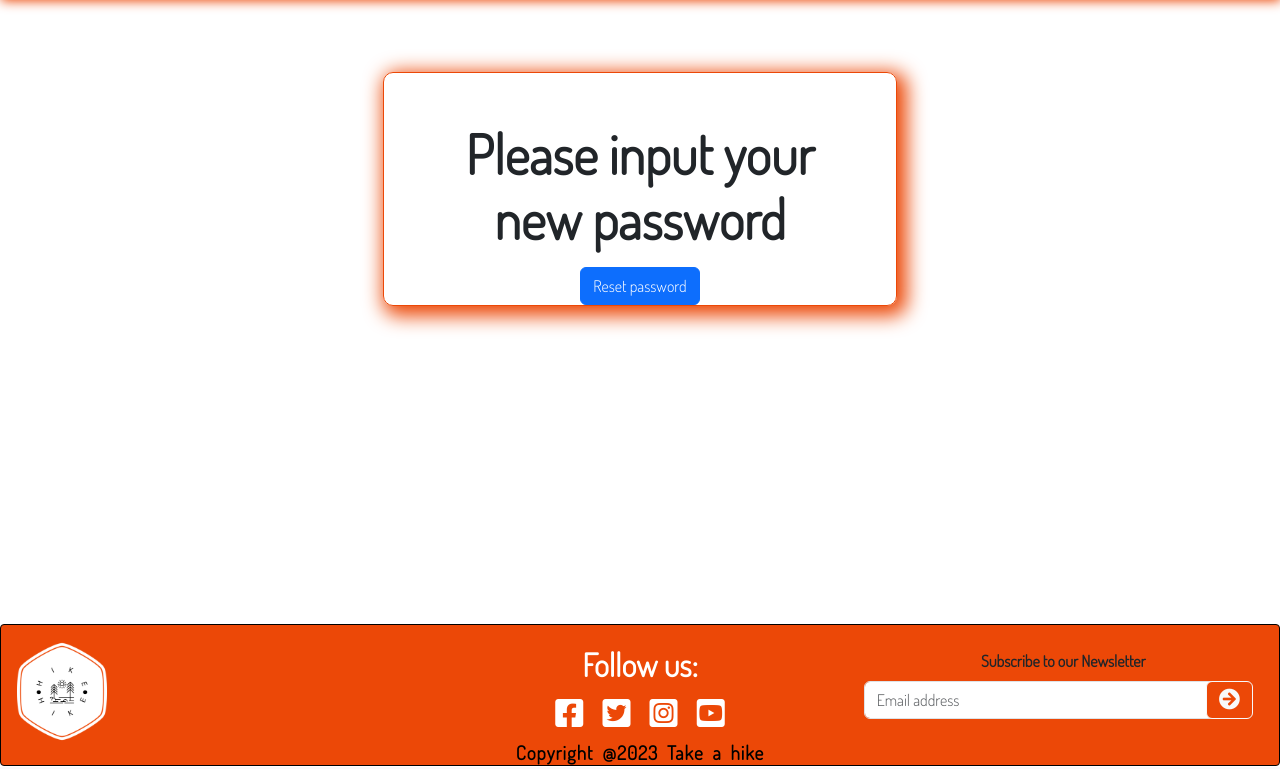
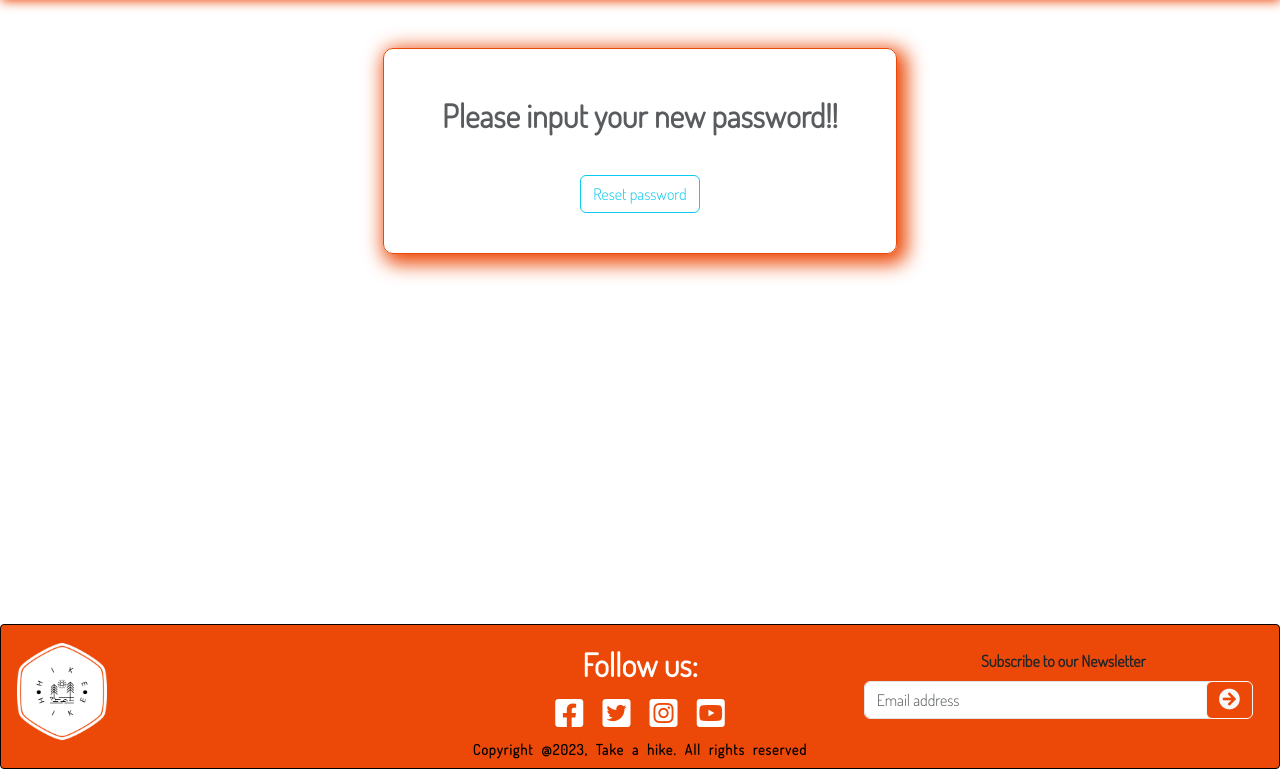
Before and after one commit to tmarkec/take_a_hike, a Django app: page /account/password_reset/1/1 in a window 1280 px wide. Shown: the part 81-850 px from the top of the page. Run offline with Django 3.2, Linux system fonts and the light colour scheme; a user stored in the database is signed in; some libraries are stand-ins or nearby versions.

Commit message:
add style to password change templates, update README.md, bug not uploading profile img

```diff
--- a/blog/forms.py
+++ b/blog/forms.py
@@ -41,7 +41,7 @@ class FormUser(UserCreationForm):
             self.fields[field].help_text = None
 
 
-class ProfileForm(UserChangeForm):
+class UserForm(UserChangeForm):
     """
     Form for updating user profile
     """
@@ -51,7 +51,7 @@ class ProfileForm(UserChangeForm):
         fields = ["username", "first_name", "last_name", "email"]
 
     def __init__(self, *args, **kwargs):
-        super(ProfileForm, self).__init__(*args, **kwargs)
+        super(UserForm, self).__init__(*args, **kwargs)
         for field in ["username", "email", "password"]:
             self.fields[field].help_text = None
 
--- a/static/css/style.css
+++ b/static/css/style.css
@@ -120,8 +120,8 @@ ul {
 --bs-btn-hover-color:rgb(236, 72, 7);
 }
 .copy {
-    margin-bottom: -18px;
-    font-size: 1.2rem;
+    margin-bottom: -8px;
+    font-size: 0.9rem;
     font-weight: 800;
     letter-spacing: 1px;
     word-spacing: 4px;
@@ -152,16 +152,11 @@ ul {
     font-weight: 900;
 }
 
-.me {
-    margin-top: 4rem;
-    padding: 1rem 3rem;
-}
-
 /* ---------------posts page--------------- */
 
 .card {
     background: rgb(210, 85, 8);
-background: linear-gradient(180deg, rgba(255,255,255,1) 0%, rgba(210, 85, 8) 100%);
+    background: linear-gradient(180deg, rgba(255,255,255,1) 0%, rgba(210, 85, 8) 100%);
     border: none;
 }
 
--- a/static/js/script.js
+++ b/static/js/script.js
@@ -56,11 +56,12 @@ class TypeWriter {
 
   // Init App
   function init() {
-    const txtElement = document.querySelector('.move-txt');
-    const words = JSON.parse(txtElement.getAttribute('data-words'));
-    const wait = txtElement.getAttribute('data-wait');
+    const h1Element = document.querySelector('.moving.text');
+    const spanElement = h1Element.querySelector('.move-txt');
+    const words = JSON.parse(spanElement.getAttribute('data-words'));
+    const wait = spanElement.getAttribute('data-wait');
     // Init TypeWriter
-    new TypeWriter(txtElement, words, wait);
+    new TypeWriter(spanElement, words, wait);
   }
 
 
--- a/take_a_hike/settings.py
+++ b/take_a_hike/settings.py
@@ -31,7 +31,7 @@ ACCOUNT_EMAIL_VERIFICATION = "none"
 SECRET_KEY = os.environ.get("SECRET_KEY")
 
 # SECURITY WARNING: don't run with debug turned on in production!
-DEBUG = False
+DEBUG = True
 
 ALLOWED_HOSTS = ["blog-hike.herokuapp.com", "localhost"]
 
--- a/templates/account/password_reset_from_key.html
+++ b/templates/account/password_reset_from_key.html
@@ -4,13 +4,13 @@
 {% block content %}
 <div class="contain forms-view">
   <div class="row justify-content-md-center m-4">
-    <div class="col-md-5 text-center form-box mt-5">
-      <h1 class="lead-text mt-5">Please input your new password</h1>
+    <div class="col-md-5 text-center form-box m-4 p-4">
+      <h1 class="form-text my-4">Please input your new password!!</h1>
 
       <form method="POST">
         {% csrf_token %}
         {{ form|crispy}}
-        <button class="btn btn-primary" type="submit">Reset password</button>
+        <button class="btn btn-outline-info m-3" type="submit">Reset password</button>
       </form>
     </div>
   </div>
--- a/templates/account/password_reset_from_key_done.html
+++ b/templates/account/password_reset_from_key_done.html
@@ -4,10 +4,10 @@
 {% block content %}
 <div class="contain forms-view">
   <div class="row m-4 justify-content-md-center">
-    <div class="col-md-5 text-center form-box mt-5">
-      <h1 class="lead-text mt-5">Password reset completed!</h1>
+    <div class="col-md-5 text-center form-box m-4 p-4">
+      <h1 class="form-text my-4">Password reset completed!</h1>
       <p>Your password has been set!</p>
-      <p>Back to <a href="{% url 'account_login' %}"><strong> login page!</strong></a></p>
+      <p>Back to <a href="{% url 'account_login' %}"><strong class="hover-txt"> login page!</strong></a></p>
     </div>
   </div>
 </div>
--- a/templates/base.html
+++ b/templates/base.html
@@ -126,7 +126,7 @@
         </form>
       </div>
     </div>
-    <p class="text-center text-black copy mt-2">Copyright @2023 Take a hike</p>
+    <p class="text-center text-black copy mt-2">Copyright @2023, Take a hike. All rights reserved</p>
   </footer>
   <!-- javascript -->
   <script src="https://cdn.jsdelivr.net/npm/bootstrap@5.3.0-alpha1/dist/js/bootstrap.bundle.min.js"
--- a/templates/single_post.html
+++ b/templates/single_post.html
@@ -108,7 +108,7 @@
                     <div class="left">
                         <form method="post" action="{% url 'delete_comment' comment.id %}">
                             {% csrf_token %}
-                            <button type="button" class="btn btn--outline-danger btn-sm" data-bs-toggle="modal"
+                            <button type="button" class="btn btn-outline-danger btn-sm" data-bs-toggle="modal"
                                 data-bs-target="#exampleModal">Delete</button>
                             <div class="modal fade" id="exampleModal" tabindex="-1" aria-labelledby="exampleModalLabel"
                                 aria-hidden="true">
```
Also changed, not shown: TESTING.md (+9 -3 lines), blog/views.py (+11 -5 lines), README.md.
